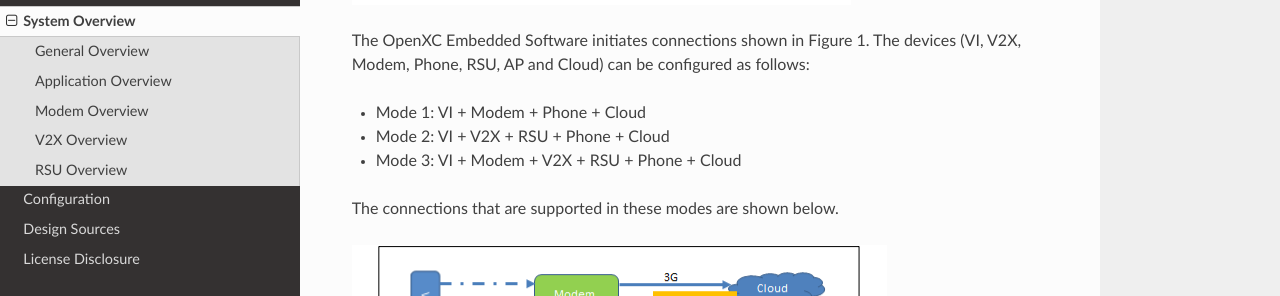
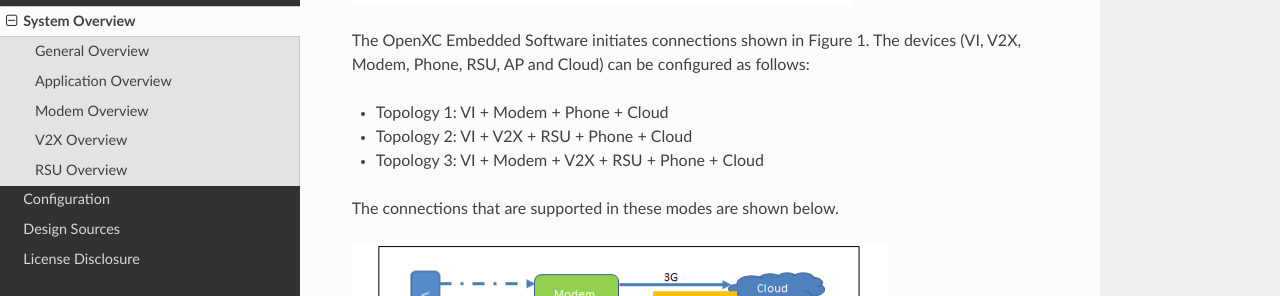
Before and after one commit to openxc/openxc-accessories, a Sphinx documentation site: the page built from docs/system-overview.rst, in a window 1280 px wide and 900 px high, scrolled down 444 px. Shown: the part 155-451 px from the top of the window. Built offline with Sphinx 7.4.7 and the Read the Docs theme 2.0.0, drawn with Linux system fonts in a browser that asks for light colours.

Commit message:
Update system-overview.rst

```diff
--- a/docs/system-overview.rst
+++ b/docs/system-overview.rst
@@ -12,9 +12,9 @@ The following section describes the high level software design for the OpenXC-Mo
 The OpenXC Embedded Software initiates connections shown in Figure 1.
 The devices (VI, V2X, Modem, Phone, RSU, AP and Cloud) can be configured as follows:
 
-* Mode 1: VI + Modem + Phone + Cloud
-* Mode 2: VI + V2X + RSU + Phone + Cloud
-* Mode 3: VI + Modem + V2X + RSU + Phone + Cloud
+* Topology 1: VI + Modem + Phone + Cloud
+* Topology 2: VI + V2X + RSU + Phone + Cloud
+* Topology 3: VI + Modem + V2X + RSU + Phone + Cloud
 
 The connections that are supported in these modes are shown below.
 
@@ -51,7 +51,7 @@ Modem Overview
 
   * VI through Bluetooth socket
 
-*Applications
+* Applications
 
   * VI stream recording
   * GSM "Network Server Upload" task is handled in a separate stoppable thread
```
